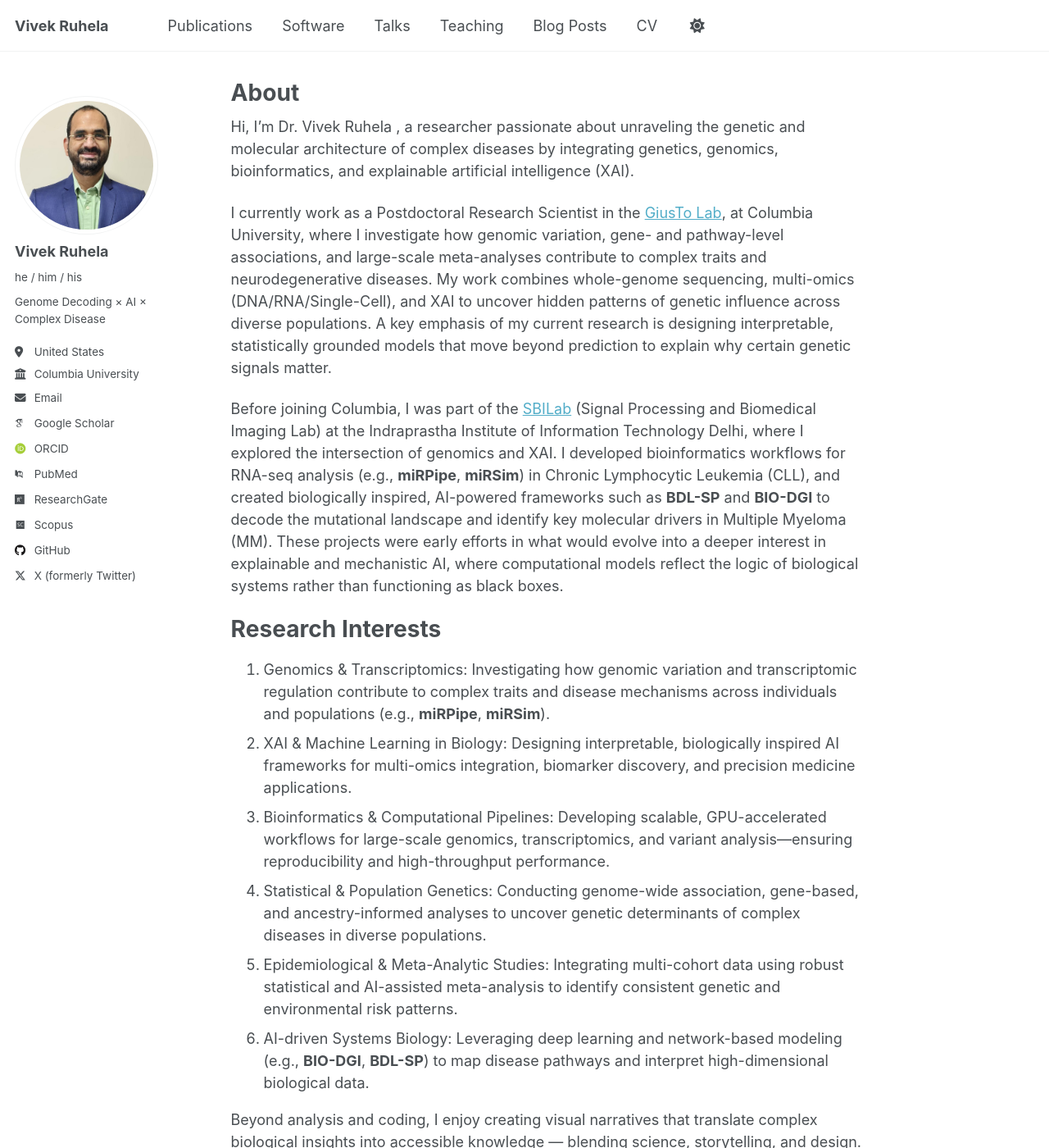
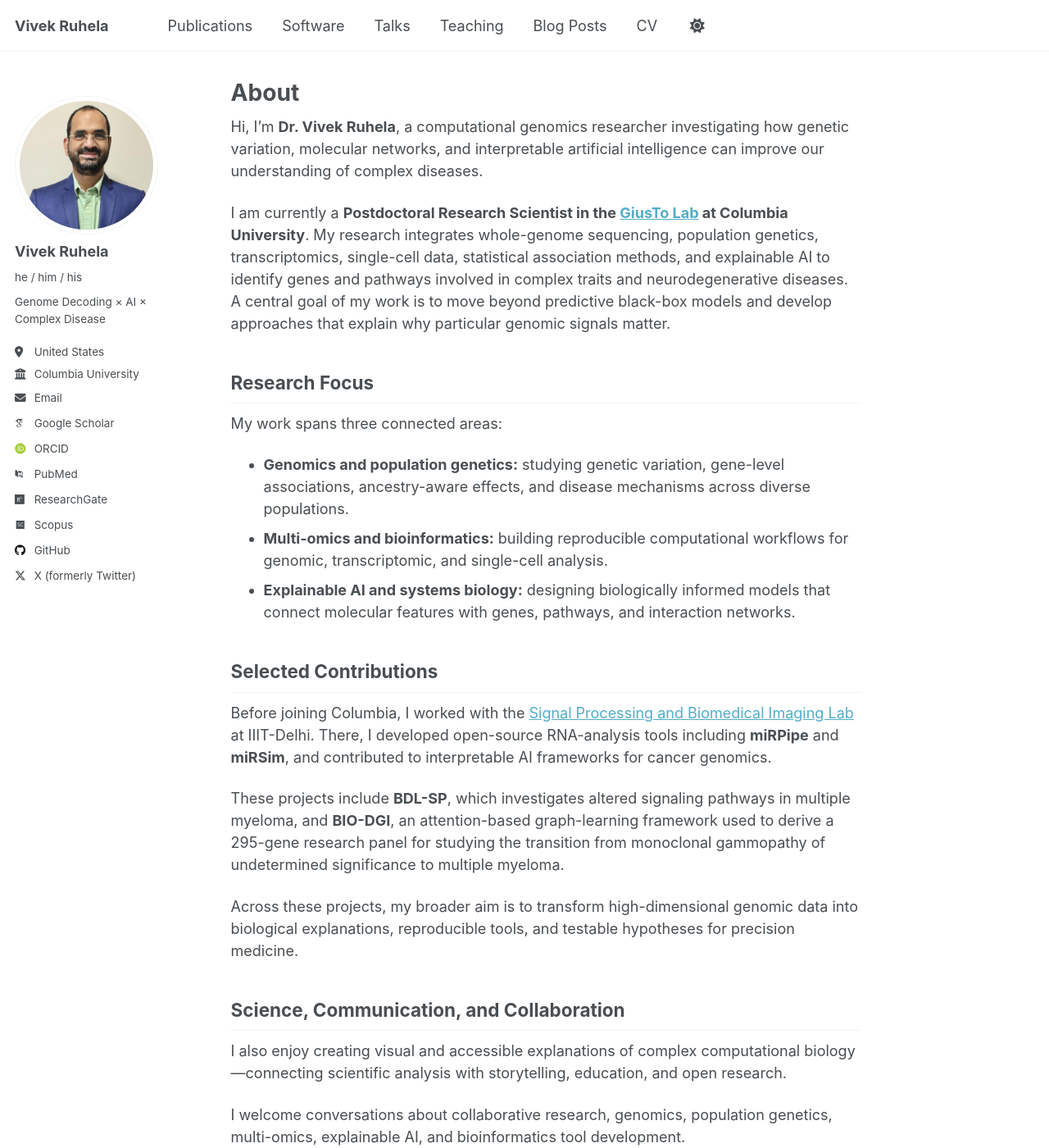
Before and after one commit to vivekruhela/vivekruhela.github.io, a Jekyll site: the page built from _pages/about.md, in a window 1280 px wide and 1400 px high. Shown: the whole window at 82% size. Built offline with Jekyll 4.4.1, drawn with Linux system fonts in a browser that asks for light colours; some web fonts are replaced; a script that is not in the unit is left out; some of the changed text lies outside the part shown.

Commit message:
Revise about page content for clarity and focus
Updated the about page to enhance clarity and focus on research areas.

```diff
--- a/_pages/about.md
+++ b/_pages/about.md
@@ -7,24 +7,30 @@ redirect_from:
   - /about.html
 ---
 
-Hi, I’m Dr. Vivek Ruhela , a researcher passionate about unraveling the genetic and molecular architecture of complex diseases by integrating genetics, genomics, bioinformatics, and explainable artificial intelligence (XAI).
+Hi, I’m **Dr. Vivek Ruhela**, a computational genomics researcher investigating how genetic variation, molecular networks, and interpretable artificial intelligence can improve our understanding of complex diseases.
 
-I currently work as a Postdoctoral Research Scientist in the [GiusTo Lab](https://www.neurology.columbia.edu/research/research-labs/giusto-lab), at Columbia University, where I investigate how genomic variation, gene- and pathway-level associations, and large-scale meta-analyses contribute to complex traits and neurodegenerative diseases. My work combines whole-genome sequencing, multi-omics (DNA/RNA/Single-Cell), and XAI to uncover hidden patterns of genetic influence across diverse populations. A key emphasis of my current research is designing interpretable, statistically grounded models that move beyond prediction to explain why certain genetic signals matter.
+I am currently a **Postdoctoral Research Scientist in the [GiusTo Lab](https://www.neurology.columbia.edu/research/research-labs/giusto-lab) at Columbia University**. My research integrates whole-genome sequencing, population genetics, transcriptomics, single-cell data, statistical association methods, and explainable AI to identify genes and pathways involved in complex traits and neurodegenerative diseases. A central goal of my work is to move beyond predictive black-box models and develop approaches that explain why particular genomic signals matter.
 
-Before joining Columbia, I was part of the [SBILab](https://sbilab.iiitd.edu.in/) (Signal Processing and Biomedical Imaging Lab) at the Indraprastha Institute of Information Technology Delhi, where I explored the intersection of genomics and XAI. I developed bioinformatics workflows for RNA-seq analysis (e.g., **miRPipe**, **miRSim**) in Chronic Lymphocytic Leukemia (CLL), and created biologically inspired, AI-powered frameworks such as **BDL-SP** and **BIO-DGI** to decode the mutational landscape and identify key molecular drivers in Multiple Myeloma (MM). These projects were early efforts in what would evolve into a deeper interest in explainable and mechanistic AI, where computational models reflect the logic of biological systems rather than functioning as black boxes.
+## Research Focus
 
-# Research Interests
+My work spans three connected areas:
 
-1.  Genomics & Transcriptomics: Investigating how genomic variation and transcriptomic regulation contribute to complex traits and disease mechanisms across individuals and populations (e.g., **miRPipe**, **miRSim**).
-2.  XAI & Machine Learning in Biology: Designing interpretable, biologically inspired AI frameworks for multi-omics integration, biomarker discovery, and precision medicine applications.
-3.  Bioinformatics & Computational Pipelines: Developing scalable, GPU-accelerated workflows for large-scale genomics, transcriptomics, and variant analysis—ensuring reproducibility and high-throughput performance.
-4.  Statistical & Population Genetics: Conducting genome-wide association, gene-based, and ancestry-informed analyses to uncover genetic determinants of complex diseases in diverse populations.
-5.  Epidemiological & Meta-Analytic Studies: Integrating multi-cohort data using robust statistical and AI-assisted meta-analysis to identify consistent genetic and environmental risk patterns.
-6.  AI-driven Systems Biology: Leveraging deep learning and network-based modeling (e.g., **BIO-DGI**, **BDL-SP**) to map disease pathways and interpret high-dimensional biological data.
+* **Genomics and population genetics:** studying genetic variation, gene-level associations, ancestry-aware effects, and disease mechanisms across diverse populations.
+* **Multi-omics and bioinformatics:** building reproducible computational workflows for genomic, transcriptomic, and single-cell analysis.
+* **Explainable AI and systems biology:** designing biologically informed models that connect molecular features with genes, pathways, and interaction networks.
 
-Beyond analysis and coding, I enjoy creating visual narratives that translate complex biological insights into accessible knowledge — blending science, storytelling, and design.
+## Selected Contributions
 
-# Reach Out
-Let's collaborate and Innovate together. If you are interested in discussing research ideas, potential collaborations, or AI-driven genomics projects, feel free to reach out using the form below.
+Before joining Columbia, I worked with the [Signal Processing and Biomedical Imaging Lab](https://sbilab.iiitd.edu.in/) at IIIT-Delhi. There, I developed open-source RNA-analysis tools including **miRPipe** and **miRSim**, and contributed to interpretable AI frameworks for cancer genomics.
 
-[Reach Out Form](https://docs.google.com/forms/d/e/1FAIpQLScwxaomLlTxLzBnpKUPGWKJrlyBvPq_YLi-Ab2vxf5KOqp6IQ/viewform?usp=dialog)
+These projects include **BDL-SP**, which investigates altered signaling pathways in multiple myeloma, and **BIO-DGI**, an attention-based graph-learning framework used to derive a 295-gene research panel for studying the transition from monoclonal gammopathy of undetermined significance to multiple myeloma.
+
+Across these projects, my broader aim is to transform high-dimensional genomic data into biological explanations, reproducible tools, and testable hypotheses for precision medicine.
+
+## Science, Communication, and Collaboration
+
+I also enjoy creating visual and accessible explanations of complex computational biology—connecting scientific analysis with storytelling, education, and open research.
+
+I welcome conversations about collaborative research, genomics, population genetics, multi-omics, explainable AI, and bioinformatics tool development.
+
+[Get in touch](https://docs.google.com/forms/d/e/1FAIpQLScwxaomLlTxLzBnpKUPGWKJrlyBvPq_YLi-Ab2vxf5KOqp6IQ/viewform?usp=dialog)
```
